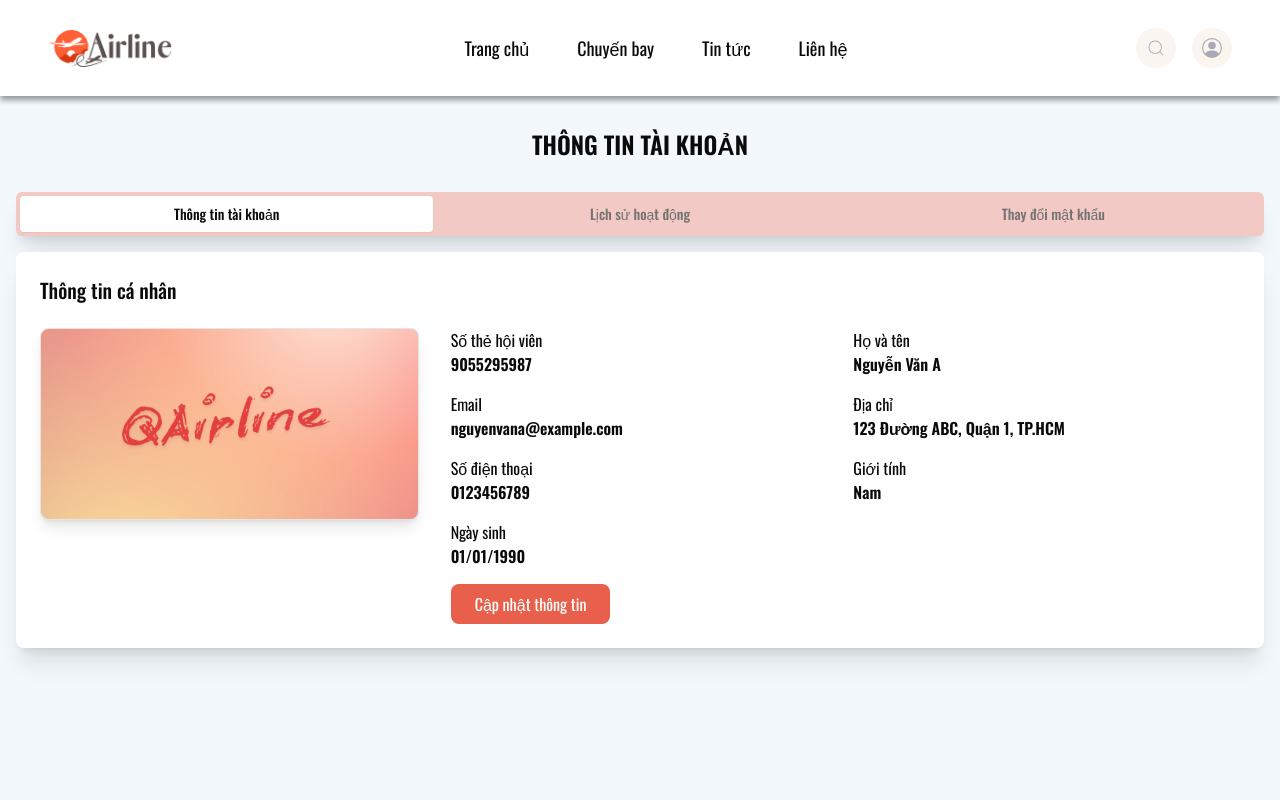
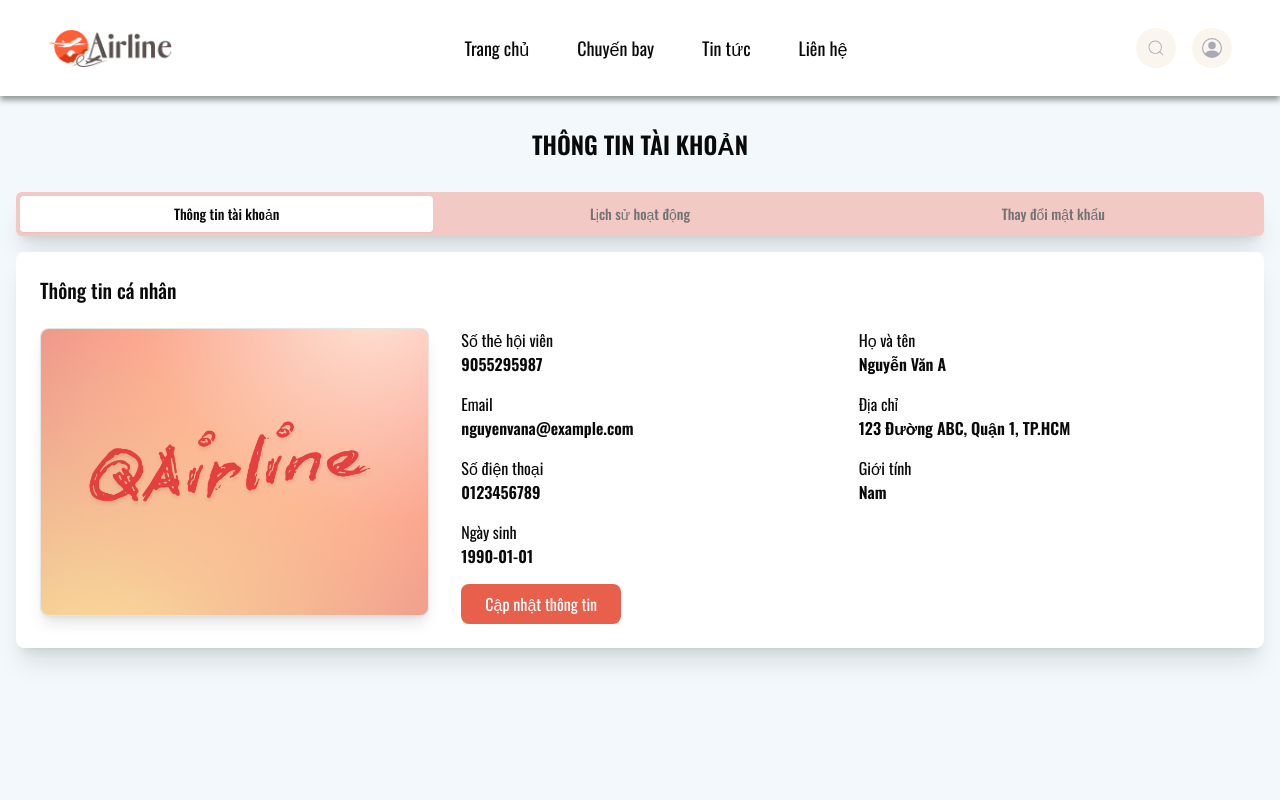
Before and after one commit to oceantran27/QAirline, a Next.js app in the folder frontend/: page /my-account in a window 1280 px wide. Shown: the top 800 px of the page. Built offline with nearby package versions, Linux system fonts and the light colour scheme.

Commit message:
Chỉnh sửa lỗi

```diff
--- a/frontend/src/components/Account-Information/account-info.jsx
+++ b/frontend/src/components/Account-Information/account-info.jsx
@@ -1,9 +1,8 @@
-import Image from "next/image"
-import { Card } from "@/components/ui/card"
-import { useState } from "react"
+import Image from "next/image";
+import { Card } from "@/components/ui/card";
+import { useState } from "react";
 
 export default function AccountInfo() {
-  // State lưu trữ thông tin cá nhân
   const [personalInfo, setPersonalInfo] = useState({
     cardNumber: "9055295987",
     fullName: "Nguyễn Văn A",
@@ -11,38 +10,36 @@ export default function AccountInfo() {
     address: "123 Đường ABC, Quận 1, TP.HCM",
     phoneNumber: "0123456789",
     gender: "Nam",
-    birthDate: "01/01/1990",
-  })
+    birthDate: "1990-01-01",
+  });
 
-  // Trạng thái để bật/tắt chế độ chỉnh sửa
-  const [isEditing, setIsEditing] = useState(false)
+  const [isEditing, setIsEditing] = useState(false);
 
-  // Hàm xử lý khi cập nhật thông tin
   const handleUpdate = (e) => {
-    e.preventDefault()
-    setIsEditing(false) // Đóng chế độ chỉnh sửa sau khi lưu
-    alert("Thông tin đã được cập nhật!")
-  }
+    e.preventDefault();
+    setIsEditing(false);
+    alert("Thông tin đã được cập nhật!");
+  };
 
   return (
     <div className="p-6">
       <h2 className="text-xl font-medium mb-6">Thông tin cá nhân</h2>
 
-      <div className="grid md:grid-cols-3 gap-8">
-        <div className="space-y-4">
+      <div className="flex flex-col md:flex-row md:space-x-8 space-y-8 md:space-y-0">
+        <div className="w-full md:w-1/3 space-y-4">
           {/* Card with the airline image */}
-          <Card className="p-0 bg-gradient-to-r from-sky-100 to-sky-200 shadow-lg rounded-lg relative h-48">
+          <Card className="p-0 bg-gradient-to-r from-sky-100 to-sky-200 shadow-lg rounded-lg relative h-32 sm:h-48 md:h-64 lg:h-72">
             <Image
               src="/QAirline-card.png"
               alt="Lotus Miles"
-              layout="fill" // Đảm bảo ảnh lấp đầy
-              objectFit="cover" // Ảnh sẽ bao phủ toàn bộ không gian
+              fill // Use 'fill' directly, no need for 'layout'
+              style={{ objectFit: "cover" }} // Use 'style' to apply objectFit instead of 'objectFit'
               className="rounded-lg"
             />
           </Card>
         </div>
 
-        <div className="md:col-span-2 space-y-4">
+        <div className="w-full md:w-2/3 space-y-4">
           {/* Personal Info */}
           {isEditing ? (
             <form className="grid grid-cols-1 sm:grid-cols-2 gap-4" onSubmit={handleUpdate}>
@@ -127,7 +124,7 @@ export default function AccountInfo() {
               <div className="col-span-2">
                 <button
                   type="submit"
-                  className="px-6 py-2 bg-orange text-white rounded-lg hover:bg-orangeLight transition-all"
+                  className="w-full md:w-auto px-6 py-2 bg-orange text-white rounded-lg hover:bg-orangeLight transition-all"
                 >
                   Lưu thông tin
                 </button>
@@ -166,7 +163,7 @@ export default function AccountInfo() {
               <div className="col-span-2">
                 <button
                   onClick={() => setIsEditing(true)}
-                  className="px-6 py-2 bg-orange text-white rounded-lg hover:bg-orangeLight transition-all"
+                  className="w-full md:w-auto px-6 py-2 bg-orange text-white rounded-lg hover:bg-orangeLight transition-all"
                 >
                   Cập nhật thông tin
                 </button>
@@ -176,5 +173,5 @@ export default function AccountInfo() {
         </div>
       </div>
     </div>
-  )
+  );
 }
```
